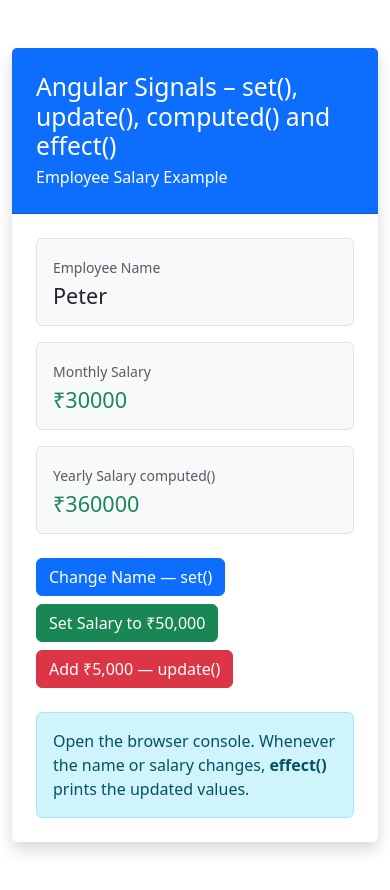
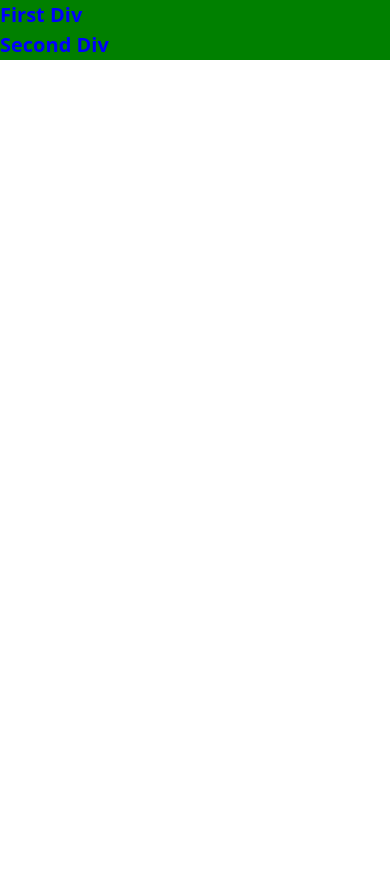
Before and after one commit to alamarsheed4/New-angular-app, an Angular app: page / in a window 390 px wide. After the commit the page ends 844 px from the top, so only its background shows below. Built offline with nearby package versions, Linux system fonts and the light colour scheme.

Commit message:
Initial commit

```diff
--- a/src/app/app.html
+++ b/src/app/app.html
@@ -1,61 +1,7 @@
-<div class="container py-5">
-    <div class="card shadow border-0">
-        <div class="card-header bg-primary text-white p-4">
-            <h2 class="mb-1">Angular Signals – set(), update(), computed() and effect()</h2>
-            <p class="mb-0">Employee Salary Example</p>
-        </div>
 
-        <div class="card-body p-4">
-            <div class="row g-3 mb-4">
-                <div class="col-md-4">
-                    <div class="border rounded p-3 bg-light h-100">
-                        <small class="text-muted">Employee Name</small>
-                        <h4 class="mb-0 mt-1">{{EmployeeName()}}</h4>
-                    </div>
-
-                </div>
-                <div class="col-md-4">
-                    <div class="border rounded p-3 bg-light h-100">
-                        <small class="text-muted">Monthly Salary</small>
-                        <h4 class="mb-0 mt-1 text-success">
-                            ₹{{basicSalary()}}
-                        </h4>
-
-                    </div>
-                </div>
-
-                <div class="col-md-4">
-                    <div class="border rounded p-3 bg-light h-100">
-                        <small class="text-muted">Yearly Salary computed()
-
-                        </small>
-                        <h4 class="mb-0 mt-1 text-success">
-                            ₹{{yearlySalary()}}
-                        </h4>
-
-                    </div>
-                </div>
-            </div>
-
-            <div class="d-flex flex-wrap gap-2">
-                <button (click)="ChangeName()" class="btn btn-primary">
-                    Change Name — set()
-                </button>
-
-                <button (click)="setSalary()" class="btn btn-success">
-                    Set Salary to ₹50,000
-                </button>
-
-                <button (click)="updateSalary()" class="btn btn-danger">
-                    Add ₹5,000 — update()
-                </button>
-            </div>
-            <div class="alert alert-info mt-4 mb-0">
-                Open the browser console. Whenever the name or salary changes,
-                <strong>effect()</strong> prints the updated values.
-            </div>
-
-        </div>
-
-    </div>
+<div>
+    First Div
 </div>
+<div>
+    Second Div
+</div>
--- a/src/app/app.ts
+++ b/src/app/app.ts
@@ -1,41 +1,49 @@
-import { Component, computed, effect, signal } from '@angular/core';
+import { Component} from '@angular/core';
 @Component({
   imports: [],
   selector: 'app-root',
   styleUrl: './app.css',
   templateUrl: './app.html',
+  host: {
+    '[style.color]': 'fontColor',
+    '[style.font-weight]': 'fweight',
+    '[style.background-color]': 'bColor',
+    '[style.display]': 'display',
+    '[style.font-size]': 'fontSize',
+    '(mouseenter)':'onmouseEnter()',
+    '(mouseleave)':'onmouseLeave()',
+    '(click)':'onmouseClick()'
+
+  }
 })
 export class App {
 
+  fontColor = 'blue'
+  fweight = 'bold'
+  bColor = 'green'
+  display = 'block'
+  fontSize = '20px'
 
-  EmployeeName = signal("Peter");
-
-  basicSalary = signal(30000);
-
-  yearlySalary = computed(()=>this.basicSalary() * 12)
-
-  constructor(){
-    effect(()=>{
-      console.log(
-        `Employee Name: ${this.EmployeeName()} || ${this.basicSalary()}`
-      );
-
-    });
+  onmouseEnter(){
+    this.fontColor = 'rgb(18, 156, 206)'
+    this.bColor = 'rgb(206, 122, 5)'
+    this.fweight= 'bolder'
+    this.fontSize= '60px'
   }
 
-  ChangeName(){
-    this.EmployeeName.set('Robert Jr.')
+  onmouseLeave(){
+    this.fontColor = 'rgb(157, 16, 222)'
+    this.bColor = 'rgb(206, 193, 5)'
+    this.fweight= 'bolder'
+    this.fontSize= '30px'
   }
 
-  setSalary(){
-   this.basicSalary.set(50000)
-
+  onmouseClick(){
+     this.fontColor = 'rgba(61, 222, 16, 1)'
+    this.bColor = 'rgba(5, 132, 206, 1)'
+    this.fweight= 'bolder'
+    this.fontSize= '70px'
   }
 
-  updateSalary(){
-    this.basicSalary.update(currentSalary=>
-      currentSalary + 5000
-    )
-  }
 
 }
```
Also changed, not shown: src/app/app.css (+7 -0 lines).
